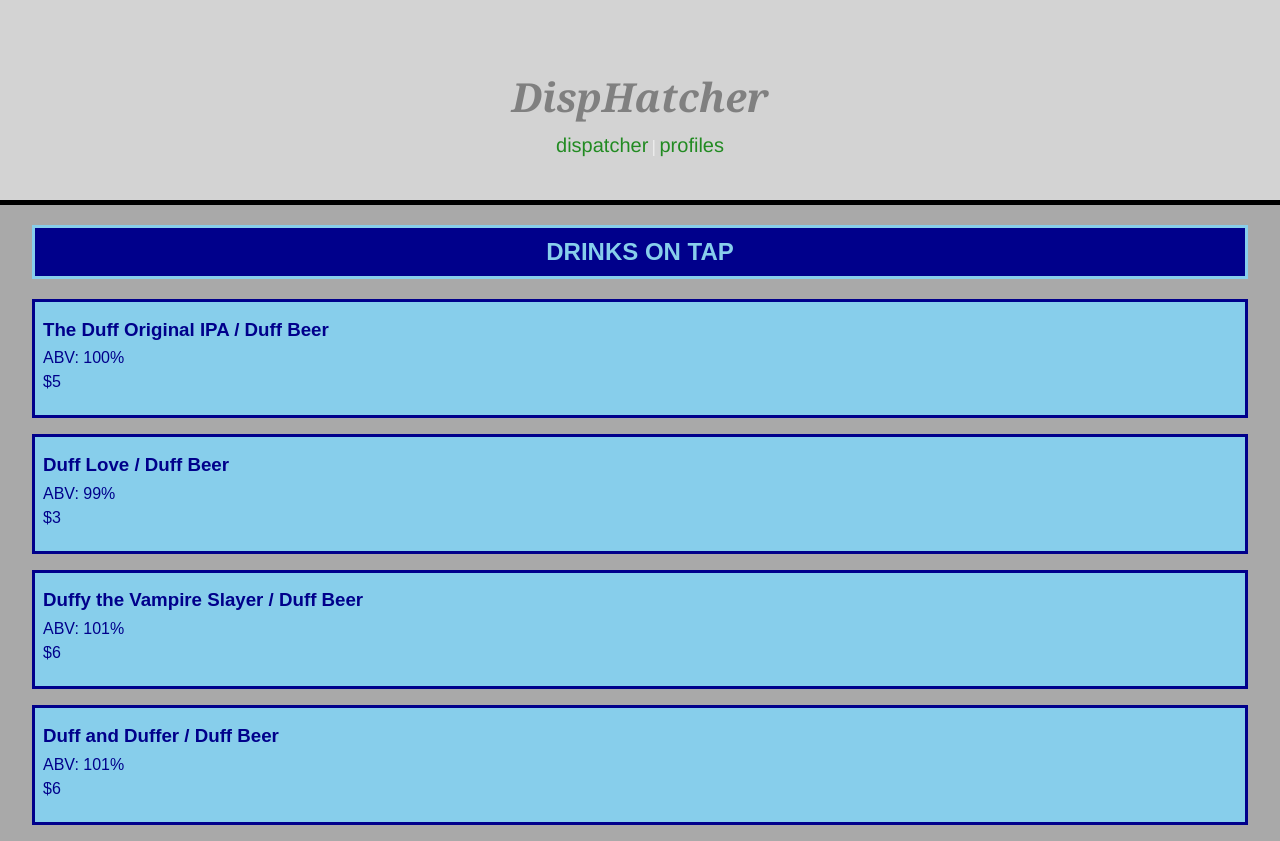
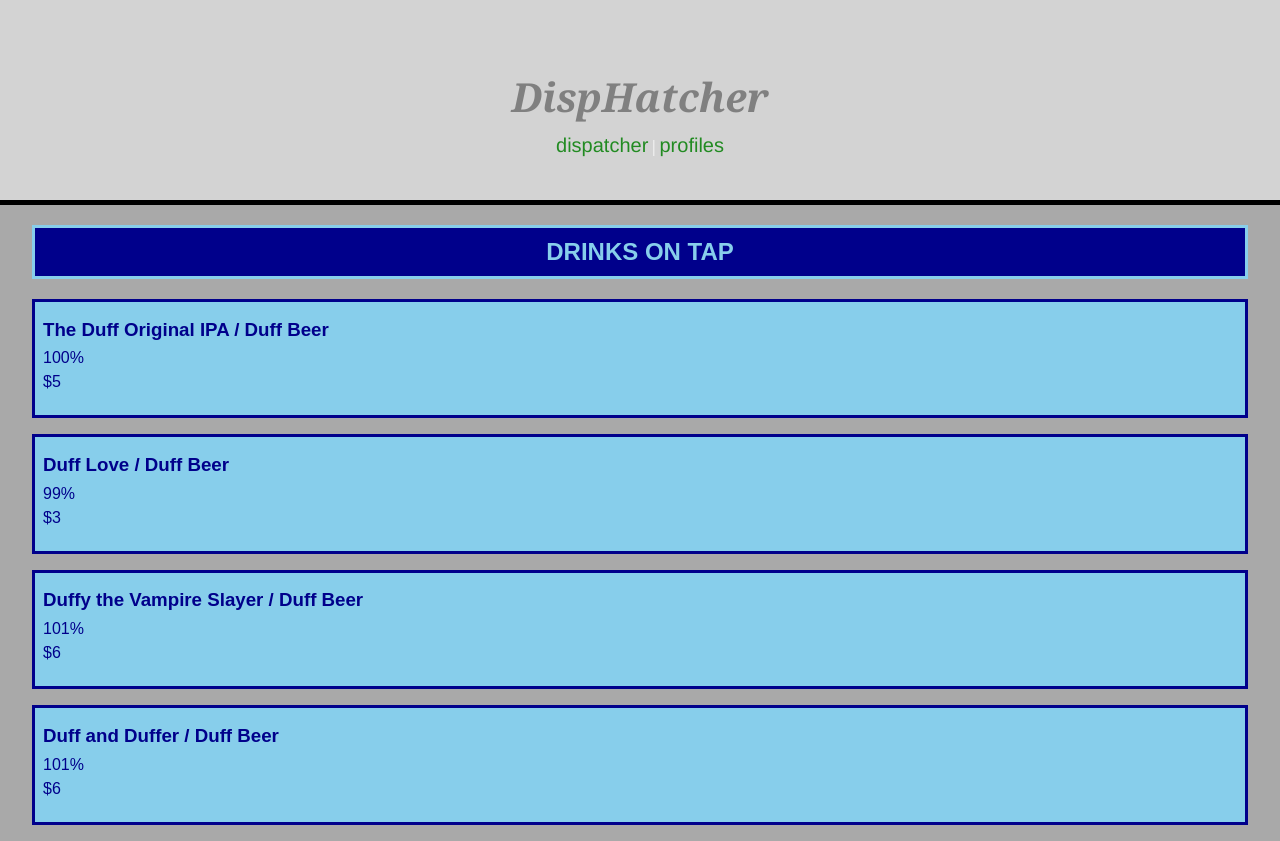
Before and after one commit to SlaterJamesSmith/disp-hatcher, a React app: page /#/ in a window 1280 px wide. Built offline with nearby package versions, Linux system fonts and the light colour scheme.

Commit message:
text edit in Member componant

```diff
--- a/src/components/Member.jsx
+++ b/src/components/Member.jsx
@@ -24,7 +24,7 @@
       <ul>
         <li><h3>{props.firstName} / {props.lastName}</h3></li>
         <li></li>
-        <li><p>ABV: {props.email}%</p></li>
+        <li><p>{props.email}%</p></li>
         <li><p>${props.notesMaster}</p></li>
       </ul>
     </div>
```
